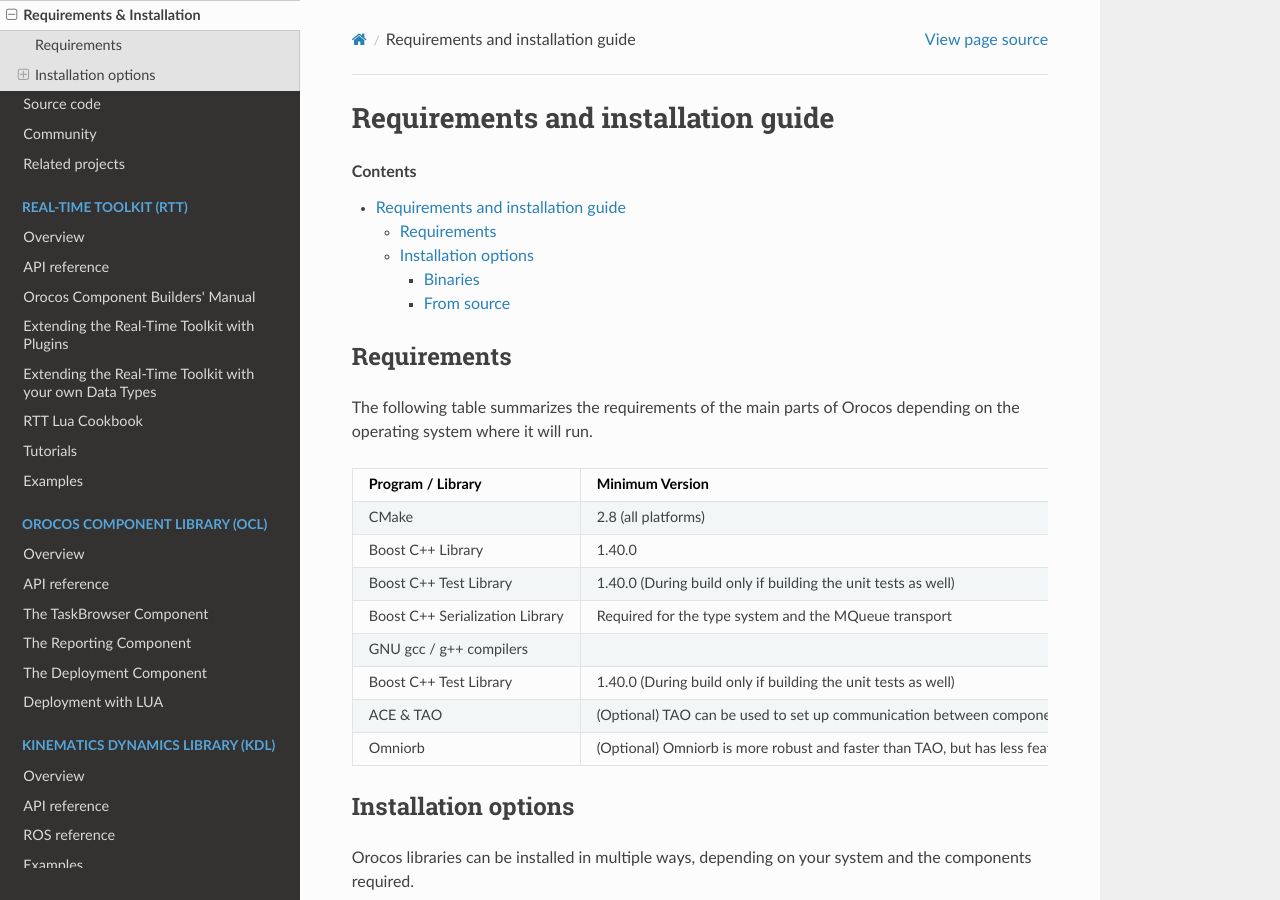
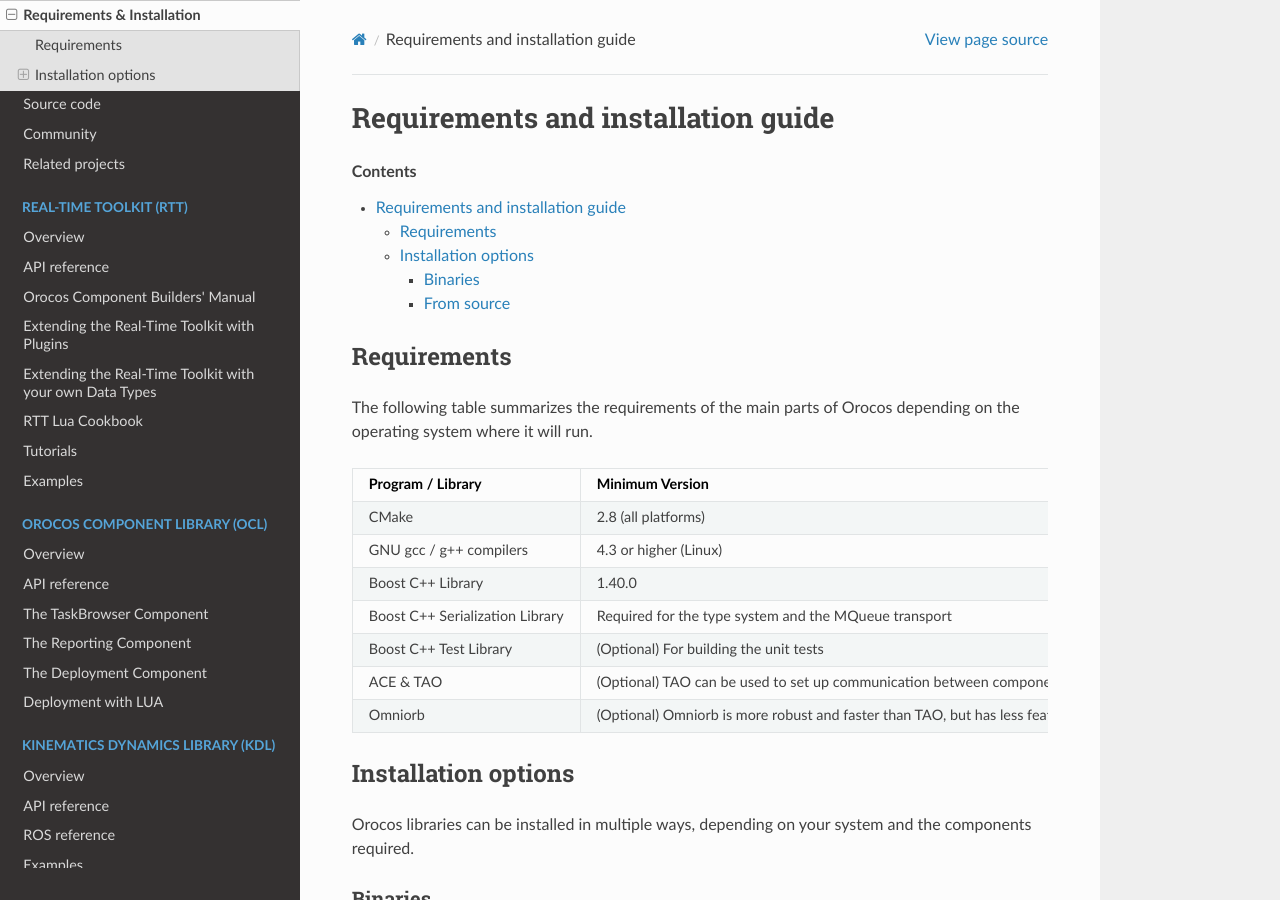
Before and after one commit to orocos/orocos-docs, a Sphinx documentation site: the page built from docs/docs_main/installation.rst, in a window 1280 px wide and 900 px high. Built offline with Sphinx 7.4.7 and the Read the Docs theme 2.0.0, drawn with Linux system fonts in a browser that asks for light colours.

Commit message:
Update installation.rst
Remove duplicate entry "Boost C++ Test Library"

```diff
--- a/docs/docs_main/installation.rst
+++ b/docs/docs_main/installation.rst
@@ -18,15 +18,13 @@
 +=================================+===================================================================================================+
 | CMake                           | 2.8   (all platforms)                                                                             |
 +---------------------------------+---------------------------------------------------------------------------------------------------+
+| GNU gcc / g++ compilers         | 4.3 or higher  (Linux)                                                                            |
++---------------------------------+---------------------------------------------------------------------------------------------------+
 | Boost C++ Library               | 1.40.0                                                                                            |
-+---------------------------------+---------------------------------------------------------------------------------------------------+
-| Boost C++ Test Library          | 1.40.0 (During build only if building the unit tests as well)                                     |
 +---------------------------------+---------------------------------------------------------------------------------------------------+
 | Boost C++ Serialization Library | Required for the type system and the MQueue transport                                             |
 +---------------------------------+---------------------------------------------------------------------------------------------------+
-| GNU gcc / g++ compilers         |                                                                                                   |
-+---------------------------------+---------------------------------------------------------------------------------------------------+
-| Boost C++ Test Library          | 1.40.0 (During build only if building the unit tests as well)                                     |
+| Boost C++ Test Library          | (Optional) For building the unit tests                                                            |
 +---------------------------------+---------------------------------------------------------------------------------------------------+
 | ACE & TAO                       | (Optional) TAO can be used to set up communication between components in a networked environment. |
 +---------------------------------+---------------------------------------------------------------------------------------------------+
```
